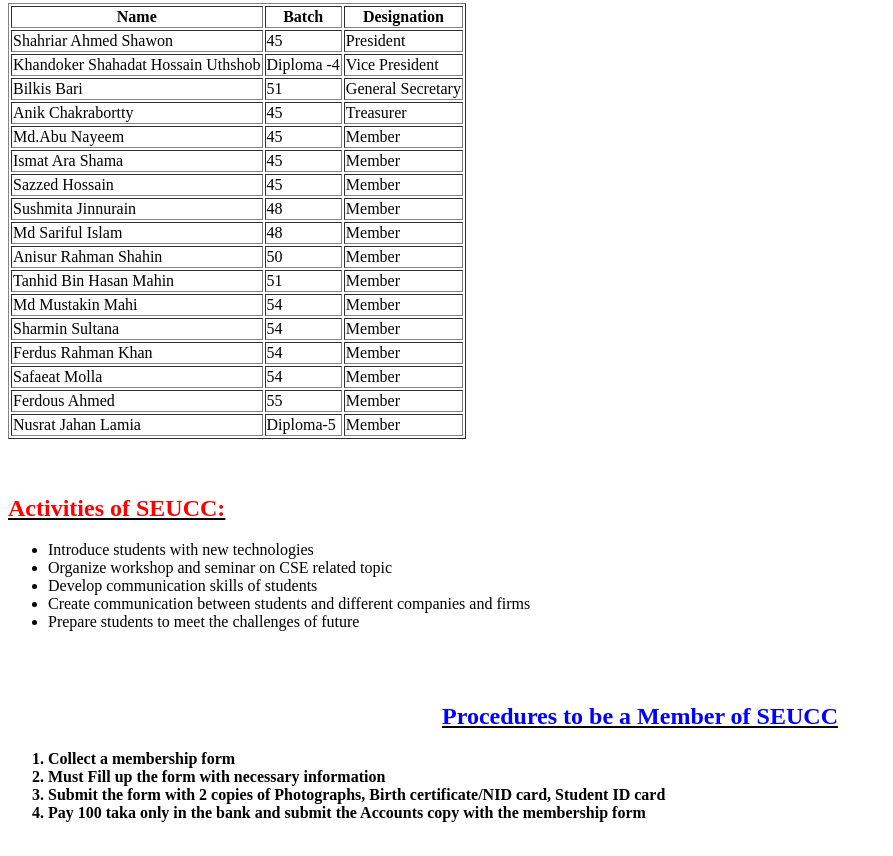
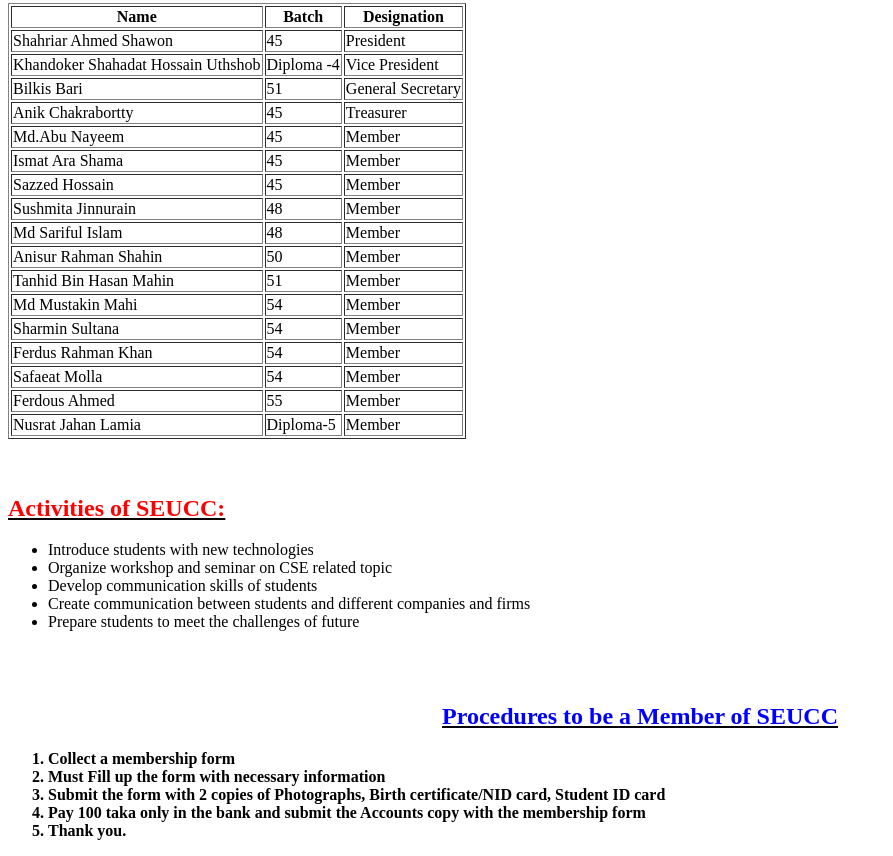
Before and after one commit to Safaeat/html, a plain HTML site: page index.html in a window 1280 px wide. Shown: the part 274-1130 px from the top of the page, without its empty margins (0-893 px from the left). Drawn offline with Linux system fonts and the light colour scheme.

Commit message:
Update index.html
thankyou

```diff
--- a/index.html
+++ b/index.html
@@ -128,6 +128,7 @@
   <b><li>Must Fill up the form with necessary information</li></b>
   <b><li>Submit the form with <b>2 copies of Photographs, Birth certificate/NID card, Student ID card</b></li></b>
   <b><li>Pay 100 taka only in the bank and submit the Accounts copy with the membership form</li></b>
+  <b><li>Thank you.</li></b>
  </ol>
 
 </body>
```
